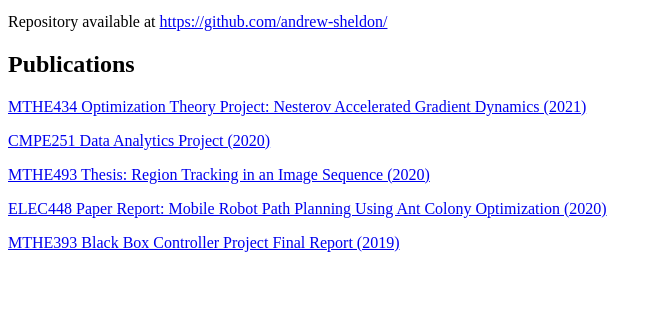
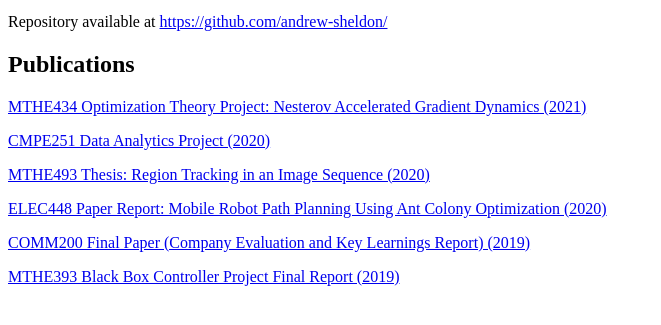
Before and after one commit to Xx-asheldon-xX/Xx-asheldon-xX.github.io, a plain HTML site: page index.html in a window 1280 px wide. Shown: the part 101-426 px from the top of the page, without its empty margins (0-661 px from the left). Drawn offline with Linux system fonts and the light colour scheme.

Commit message:
Update index.html

```diff
--- a/index.html
+++ b/index.html
@@ -24,6 +24,9 @@
     <a href="ELEC 448 Short Paper (2).pdf">ELEC448 Paper Report: Mobile Robot Path Planning Using Ant Colony Optimization (2020)</a>
 </p>
 <p>
+    <a href="COMM200 Final Essay Report-merged (1) (1).pdf">COMM200 Final Paper (Company Evaluation and Key Learnings Report) (2019)</a>
+</p>
+<p>
     <a href="393_Project (4).pdf">MTHE393 Black Box Controller Project Final Report (2019)</a>
 </p>
 </body>
```
